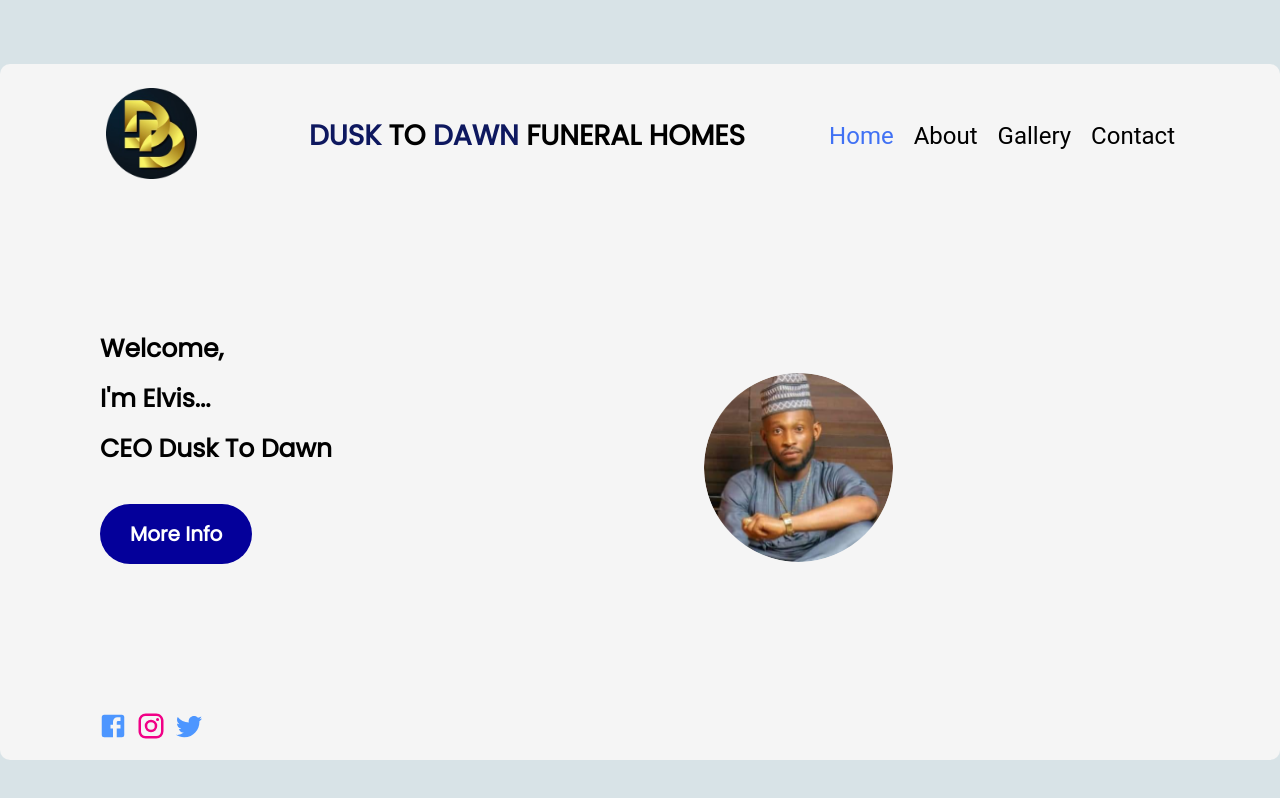
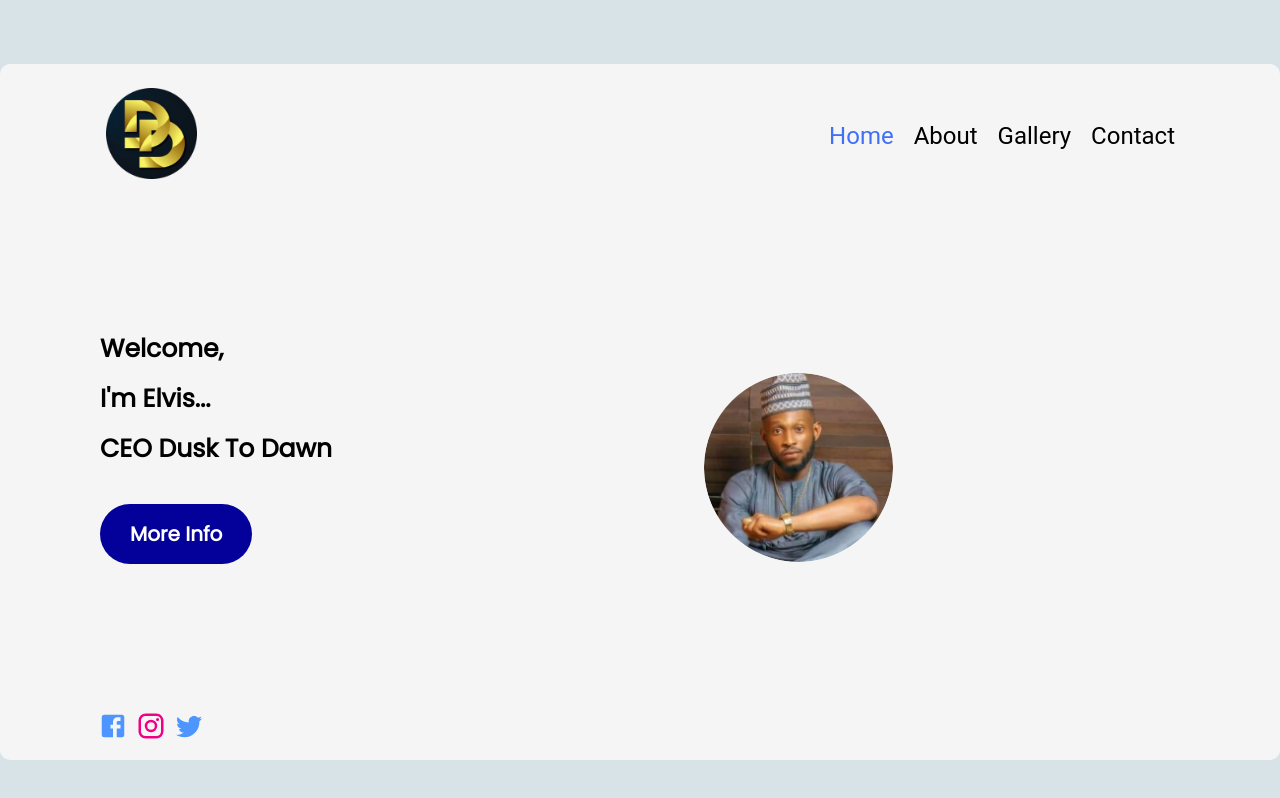
Before and after one commit to tonyIkwuegbu/portfolio, a React (Create React App) app: page / in a window 1280 px wide. Built offline with nearby package versions, Linux system fonts and the light colour scheme.

Commit message:
update title

```diff
--- a/src/components/NavBar/index.jsx
+++ b/src/components/NavBar/index.jsx
@@ -36,7 +36,7 @@ const NavBar = () => {
           </Link>
 
         </div>
-        <h1> <b style={{color: "#0E185F", fontWeight:"600"}}>DUSK</b> TO <b style={{color: "#0E185F",  fontWeight:"600"}}>DAWN</b> FUNERAL HOMES</h1>
+
         <div className="list-wrapper">
           <img
             src="https://cdn.iconscout.com/icon/free/png-512/bars-collection-view-application-grid-menu-44415.png"
```
